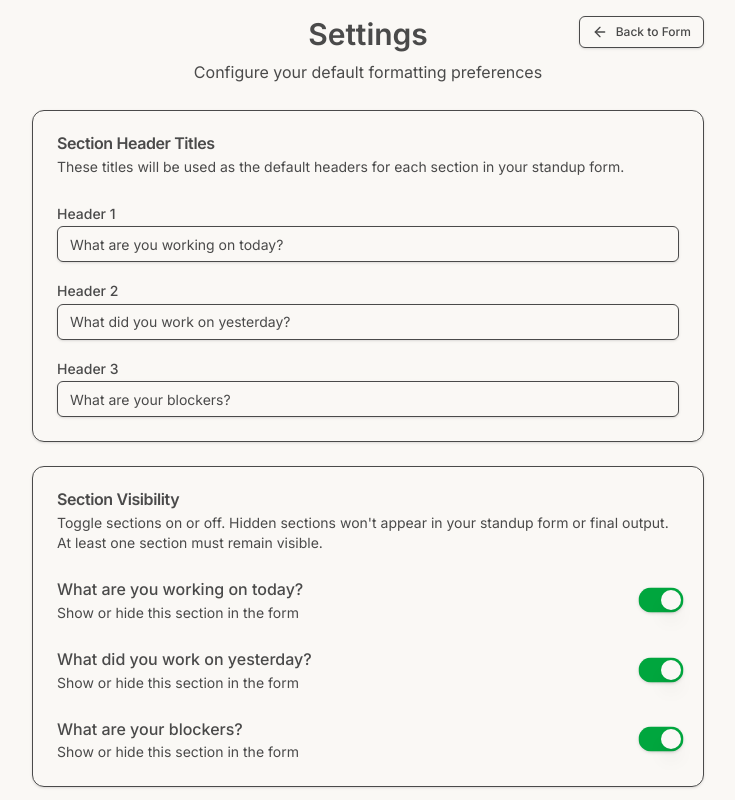
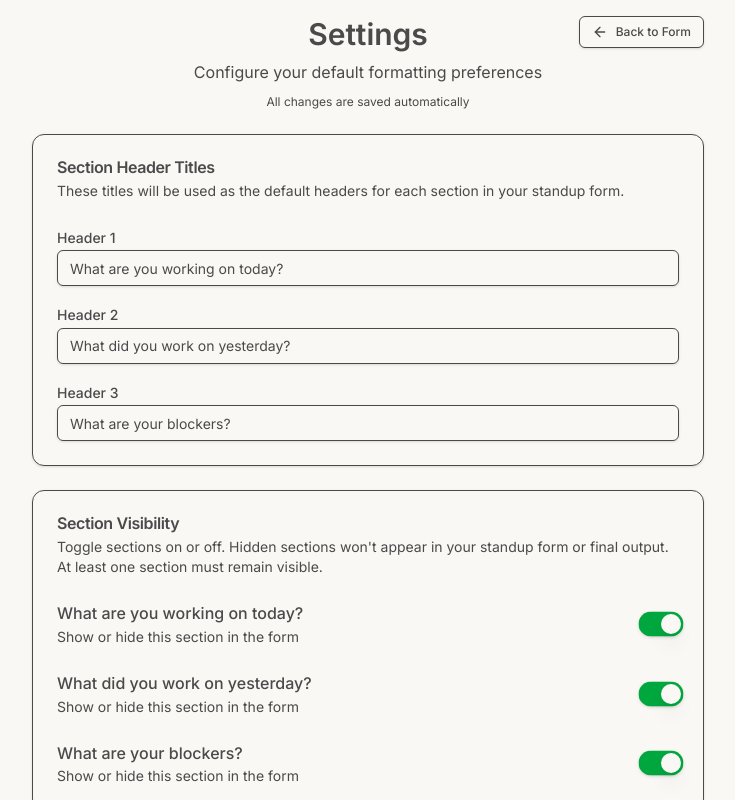
Before and after one commit to jarrensj/gmatcha, a Next.js app: page / in a window 1280 px wide. Both pictures are taken after a click on the button "Settings". Shown: the top 800 px of the page, without its empty margins (272-1007 px from the left). Built offline with nearby package versions, Linux system fonts and the light colour scheme.

Commit message:
add messaging that all edits in Settings page are saved automatically

```diff
--- a/components/Settings.tsx
+++ b/components/Settings.tsx
@@ -78,6 +78,9 @@ export default function Settings({
         </div>
         <p className="text-muted-foreground">
           Configure your default formatting preferences
+        </p>
+        <p className="text-xs text-muted-foreground">
+          All changes are saved automatically
         </p>
       </div>
 
```
